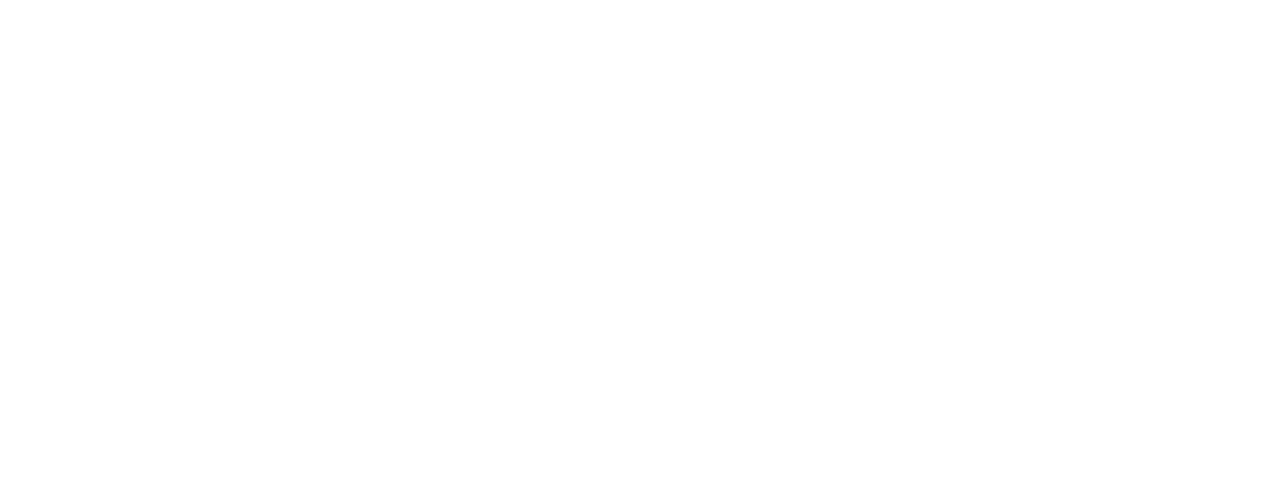
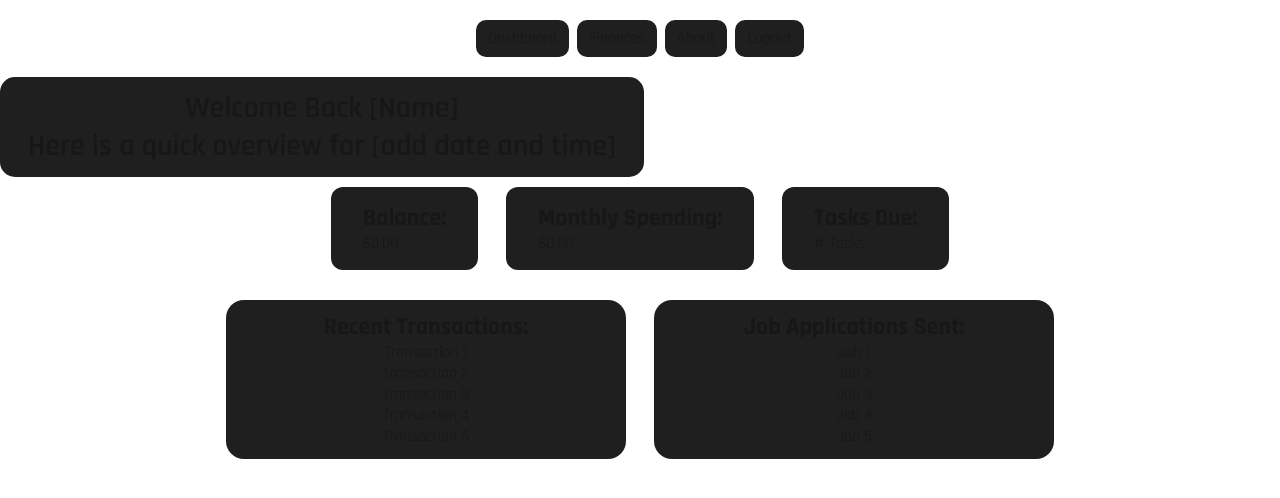
Before and after one commit to xTfTV/finance-tracker, a Next.js app: page /Dashboard in a window 1280 px wide. Shown: the top 498 px of the page. Built offline with nearby package versions, Linux system fonts and the light colour scheme.

Commit message:
Adding some basic UI layout - not finished will continue in next commit

```diff
--- a/src/app/About/page.tsx
+++ b/src/app/About/page.tsx
@@ -3,7 +3,7 @@
 export default function About() {
     return (
         <div>
-
+            <title>About</title>
         </div>
     );
 }
--- a/src/app/Dashboard/dashboard.css
+++ b/src/app/Dashboard/dashboard.css
@@ -0,0 +1,164 @@
+/* IMPORTING THE FONT */
+@import url('https://fonts.googleapis.com/css2?family=Rajdhani:wght@400;500;600;700&display=swap');
+
+.page-container {
+    min-height: 100vh;
+    font-family: 'Rajdhani', sans-serif;
+}
+
+/* Parent box for the navbar */
+.Navbar-container nav {
+    display: flex;
+    justify-content: center;
+    gap: 8px;
+
+}
+
+.Navbar-container {
+    padding: 20px 20px;
+}
+
+/* Button styling */
+.link-style {
+    padding: 8px 12px;
+    text-decoration: none;
+
+    /* Adding the button styles for the navbar */
+    border-radius: 10px;
+    background-color: #1f1f1f;
+
+    /* Smooth hover animation */
+    transition: transform 0.2 ease, box-shadow 0.2s ease;
+}
+
+/* Now we add the pop out affect when hovering over the button */
+.link-style:hover {
+    transform: translateY(-4px) scale(1.05);
+    box-shadow: 0 6px 12px rgba(255, 255, 255, 0.2);
+}
+
+
+/*==========================
+ADDING THE WELCOME STYLES
+===========================*/
+
+.welcome-message-container {
+    padding: 12px 28px;
+
+    margin: 30 auto;
+    width: fit-content;
+
+    border-radius: 15px;
+    background-color: #1f1f1f;
+
+    transition: transform 0.2 ease, box-shadow 0.2s ease;
+}
+
+/* Styles for the message */
+.welcome-header h1 {
+    text-align: center;
+    font-size: 30px;
+    font-weight: 600;
+}
+
+/* Why not lets do the hover effect here too */
+.welcome-message-container:hover {
+    transform: translateY(-3px) scale(1.05);
+    box-shadow: 0 6px 12px rgba(255, 255, 255, 0.2);
+}
+
+/*==========================
+ADDING THE TOTALS OVERVIEW
+============================*/
+
+.finance-overview-container {
+    display: flex;
+    justify-content: center;
+    gap: 28px;
+    flex-wrap: wrap;
+    padding: 10px;
+}
+
+.balance-container {
+    padding: 16px 32px;
+
+    border-radius: 12px;
+    background-color: #1f1f1f;
+
+    transition: transform 0.2 ease, box-shadow 0.2s ease;
+}
+
+.balance-container:hover {
+    transform: translateY(-3px) scale(1.05);
+    box-shadow: 0 6px 12px rgba(255, 255, 255, 0.2);
+}
+
+.monthly-spending-container {
+    padding: 16px 32px;
+
+    border-radius: 12px;
+    background-color: #1f1f1f;
+
+    transition: transform 0.2 ease, box-shadow 0.2s ease;
+}
+
+.monthly-spending-container:hover {
+    transform: translateY(-3px) scale(1.05);
+    box-shadow: 0 6px 12px rgba(255, 255, 255, 0.2);
+}
+
+.tasks-due-container {
+    padding: 16px 32px;
+
+    border-radius: 12px;
+    background-color: #1f1f1f;
+
+    transition: transform 0.2 ease, box-shadow 0.2s ease;
+}
+
+.tasks-due-container:hover {
+    transform: translateY(-3px) scale(1.05);
+    box-shadow: 0 6px 12px rgba(255, 255, 255, 0.2);
+}
+
+/*===========================================================
+ADDING THE TOP 5 RECENT PURCHASES & APPLICATIONS SENT IF ANY
+=============================================================*/
+
+.transactions-job-container {
+    display: flex;
+    justify-content: center;
+    gap: 28px;
+    flex-wrap: wrap;
+    padding: 20px 36px;
+
+    text-align: center;
+}
+
+.transactions-container {
+    background-color: #1f1f1f;
+    border-radius: 18px;
+    width: 400px;
+    padding: 12px 36px;
+
+    transition: transform 0.2 ease, box-shadow 0.2s ease;
+}
+
+.transactions-container:hover {
+    transform: translateY(-3px) scale(1.05);
+    box-shadow: 0 6px 12px rgba(255, 255, 255, 0.2);
+}
+
+.job-container {
+    background-color: #1f1f1f;
+    border-radius: 18px;
+    width: 400px;
+    padding: 12px 36px;
+
+    transition: transform 0.2 ease, box-shadow 0.2s ease;
+}
+
+.job-container:hover {
+    transform: translateY(-3px) scale(1.05);
+    box-shadow: 0 6px 12px rgba(255, 255, 255, 0.2);
+}
--- a/src/app/Dashboard/page.tsx
+++ b/src/app/Dashboard/page.tsx
@@ -14,8 +14,52 @@
         <div className="page-container">
             <div className="Navbar-container">
                 <nav>
+                    <Link href="/Dashboard" className="link-style">Dashboard</Link>
+                    <Link href="/Finances" className="link-style">Finances</Link>
+                    <Link href="/About" className="link-style">About</Link>
+                    <Link href="/" className="link-style">Logout</Link>
+                </nav>
+            </div>
 
-                </nav>
+            <div className="welcome-message-container">
+                <div className="welcome-header">
+                    <h1>Welcome Back [Name]</h1>
+                    <h1>Here is a quick overview for [add date and time]</h1>
+                </div>
+            </div>
+
+            <div className="finance-overview-container">
+                <div className="balance-container">
+                    <h2>Balance:</h2>
+                    <p>$0.00</p>
+                </div>
+                <div className="monthly-spending-container">
+                    <h2>Monthly Spending:</h2>
+                    <p>$0.00</p>
+                </div>
+                <div className="tasks-due-container">
+                    <h2>Tasks Due:</h2>
+                    <p># Tasks</p>
+                </div>
+            </div>
+
+            <div className="transactions-job-container">
+                <div className="transactions-container">
+                    <h2>Recent Transactions:</h2>
+                    <p>Transaction 1</p>
+                    <p>Transaction 2</p>
+                    <p>Transaction 3</p>
+                    <p>Transaction 4</p>
+                    <p>Transaction 5</p>
+                </div>
+                <div className="job-container">
+                    <h2>Job Applications Sent:</h2>
+                    <p>Job 1</p>
+                    <p>Job 2</p>
+                    <p>Job 3</p>
+                    <p>Job 4</p>
+                    <p>Job 5</p>
+                </div>
             </div>
         </div>
     );
--- a/src/app/Finances/page.tsx
+++ b/src/app/Finances/page.tsx
@@ -3,7 +3,7 @@
 export default function Finances() {
     return (
         <div>
-
+            <title>Finances</title>
         </div>
     );
 }
```
